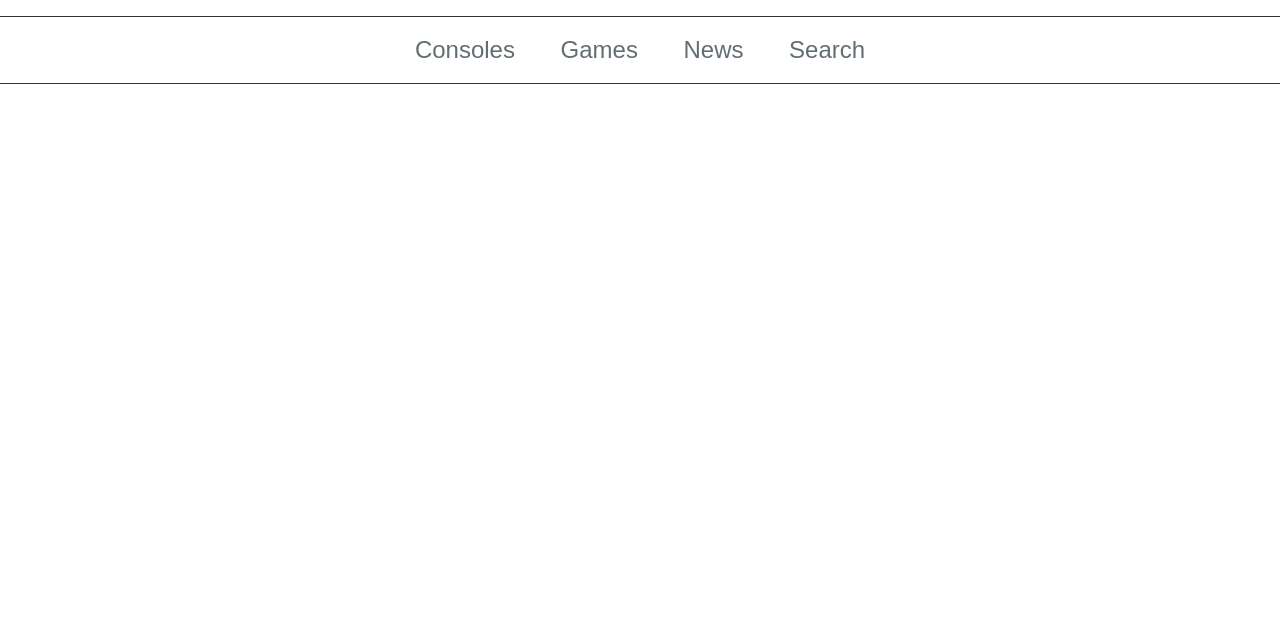
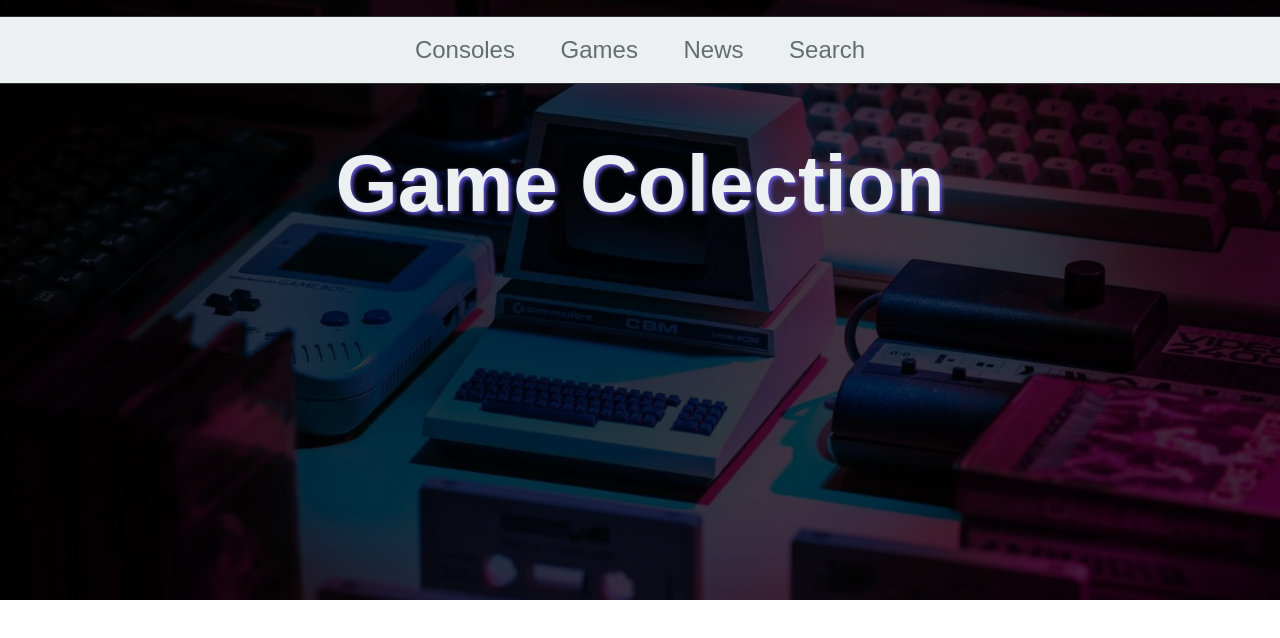
Before and after one commit to grzesiekS/gamer_collentions, a React (Create React App) app: page / in a window 1280 px wide. Shown: the top 638 px of the page. Built offline with nearby package versions, Linux system fonts and the light colour scheme; a web font is replaced by a local one.

Commit message:
Add Splash and page title to the Header

```diff
--- /dev/null
+++ b/src/components/common/PageTitle/PageTitle.js
@@ -0,0 +1,14 @@
+import React from 'react';
+import PropTypes from 'prop-types';
+
+import styles from './PageTitle.module.scss';
+
+const PageTitle = ({ titleContent }) => (
+  <h1 className={styles.title}>{titleContent}</h1>
+);
+
+PageTitle.propTypes = {
+  titleContent: PropTypes.string,
+};
+
+export default PageTitle;
--- /dev/null
+++ b/src/components/common/PageTitle/PageTitle.module.scss
@@ -0,0 +1,9 @@
+@import "../../../styles/settings.scss";
+
+.title {
+  text-align: center;
+  font-size: 5em;
+  text-shadow: 2px 2px 4px $PageTitle_text-shadow_color;
+  color: $PageTitle_color;
+  user-select: none;
+}
--- a/src/components/features/NavBar/NavBar.js
+++ b/src/components/features/NavBar/NavBar.js
@@ -5,7 +5,8 @@ import Link from '../../common/Link/Link';
 import styles from './NavBar.module.scss';
 
 const NavBar = ({ listOfPositions, linkSize = 'normal' }) => (
-  <ul className={styles.container}>
+  <div className={styles.container}>
+    <ul className={styles.list}>
       {listOfPositions.map(position => (
         <li
           key={position._id}
@@ -15,6 +16,7 @@ const NavBar = ({ listOfPositions, linkSize = 'normal' }) => (
         </li>
       ))}
     </ul>
+  </div>
 );
 
 NavBar.propTypes = {
--- a/src/components/features/NavBar/NavBar.module.scss
+++ b/src/components/features/NavBar/NavBar.module.scss
@@ -1,8 +1,14 @@
 @import "../../../styles/settings.scss";
 
 .container {
+  padding-top: 1em;
+}
+
+.list {
   list-style: none;
+  background-color: $NavBar_list_bg-color;
   padding: 0;
+  margin: 0;
   display: flex;
   justify-content: center;
   padding: 1.2em 0;
--- /dev/null
+++ b/src/components/features/Splash/Splash.js
@@ -0,0 +1,15 @@
+import React from 'react';
+import styles from './Splash.module.scss';
+
+const splashData = {
+  src: 'images/lorenzo-herrera-p0j-mE6mGo4-unsplash.webp',
+  alt: 'Photo by Lorenzo Herrera on Unsplash',
+};
+
+const Splash = () => (
+  <div className={styles.container}>
+    <img className={styles.image} src={splashData.src} alt={splashData.alt} />
+  </div>
+);
+
+export default Splash;
--- /dev/null
+++ b/src/components/features/Splash/Splash.module.scss
@@ -0,0 +1,23 @@
+.container {
+  position: absolute;
+  top: 0;
+  z-index: -100;
+
+  &::after {
+    content: '';
+    position: absolute;
+    background-color: black;
+    top: 0;
+    left: 0;
+    width: 100%;
+    height: 100%;
+    opacity: 75%;
+  }
+}
+
+.image {
+  display: block;
+  width: 100vw;
+  height: 75vh;
+  object-fit: cover;
+}
--- a/src/components/layout/Header/Header.js
+++ b/src/components/layout/Header/Header.js
@@ -1,5 +1,7 @@
 import React from 'react';
+import PageTitle from '../../common/PageTitle/PageTitle';
 import NavBar from '../../features/NavBar/NavBar';
+import Splash from '../../features/Splash/Splash';
 import styles from './Header.module.scss';
 
 const positionList = [
@@ -21,9 +23,13 @@ const positionList = [
   },
 ];
 
+const mainTitle = 'Game Colection';
+
 const Header = () => (
   <div className={styles.container}>
     <NavBar listOfPositions={positionList} linkSize='big' />
+    <Splash />
+    <PageTitle titleContent={mainTitle} />
   </div>
 );
 
--- a/src/components/layout/Header/Header.module.scss
+++ b/src/components/layout/Header/Header.module.scss
@@ -0,0 +1,3 @@
+.container {
+  position: relative;
+}
--- a/src/styles/settings.scss
+++ b/src/styles/settings.scss
@@ -5,13 +5,19 @@ $american_river: #636e72;
 $dracula_orchid: #2d3436;
 $city_lights: #dfe6e9;
 $exodus_fruit: #6c5ce7;
+$clouds: #ecf0f1;
 
  //NavBar Settings
 $NavBar_border_color: $dracula_orchid;
 $NavBar_hover_bg-color: $dracula_orchid;
 $NavBar_hover_position_child_color: $city_lights;
+$NavBar_list_bg-color: $clouds;
 
 //Link Settings
 $Link_color: $american_river;
 $Link_hover_color: #6c5ce7;
 $Link_hover_border-color: #6c5ce7;
+
+//PageTitle Settings
+$PageTitle_color: $clouds;
+$PageTitle_text-shadow_color: $exodus_fruit;
```
Also changed, not shown: public/images/lorenzo-herrera-p0j-mE6mGo4-unsplash.webp (added). Lines whose indentation alone changed are shown as unchanged.
